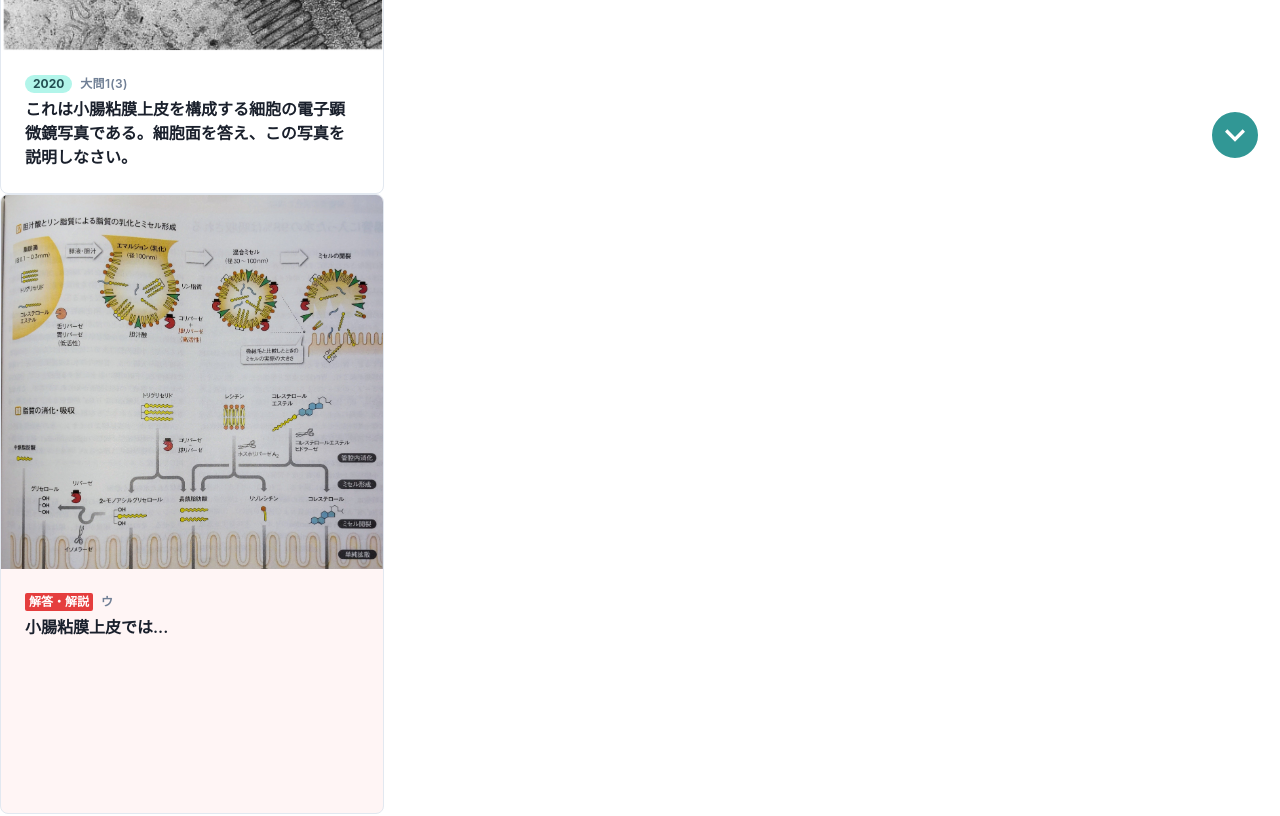
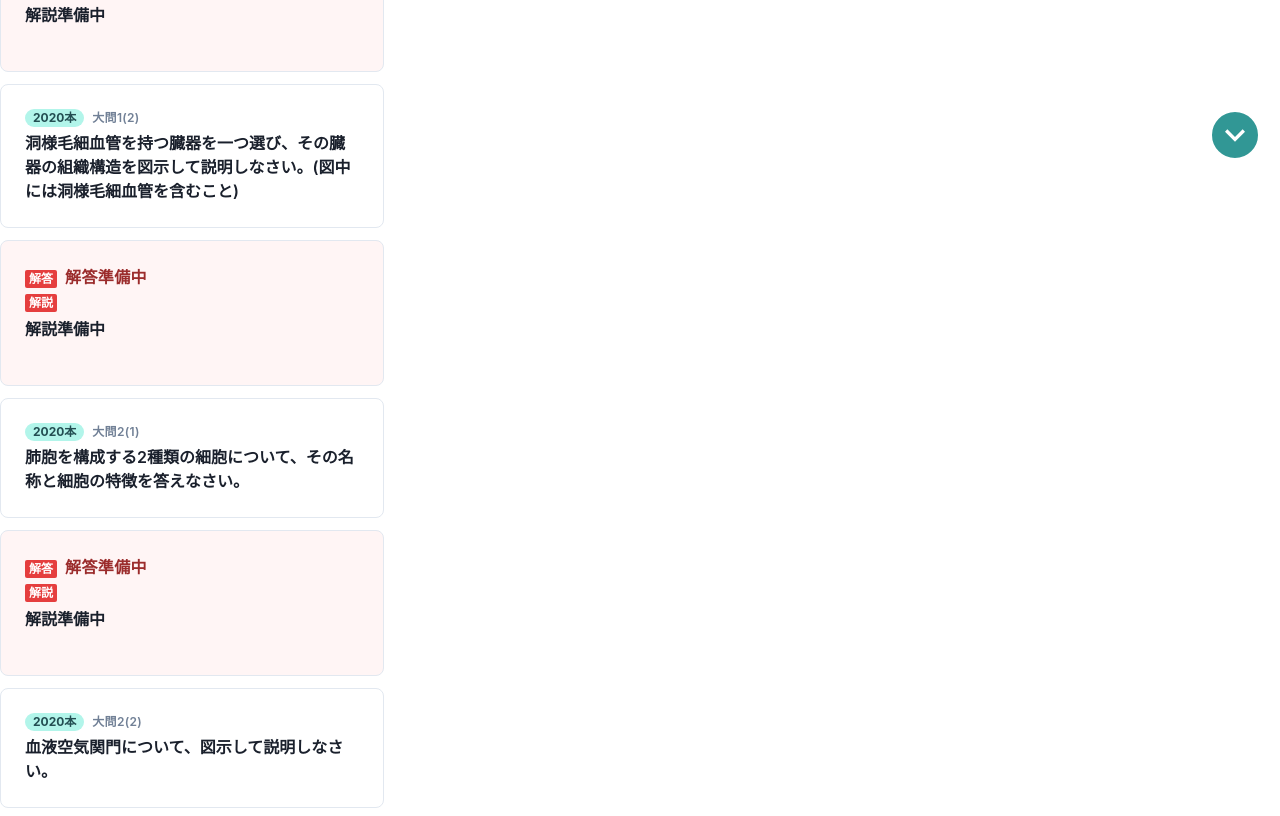
Before and after one commit to Igaki12/Anywhere-studying02, a React (Create React App) app: page / in a window 1280 px wide. Shown: the part 620-1436 px from the top of the page. Built offline with nearby package versions, Linux system fonts and the light colour scheme.

Commit message:
QuestionListとそれに付随するmap機能を整備

```diff
--- a/src/App.js
+++ b/src/App.js
@@ -4,22 +4,28 @@ import { Setting } from './components/Setting'
 import { ResultBar } from './components/ResultBar'
 import { QuestionsLog } from './components/QuestionsLog'
 import { ControlPanel } from './components/ControlPanel'
+import questionImg from './img/question/sample.png'
+import answerImg from './img/answer/sampleAnswer.JPG'
+import { useQuestionList } from './useQuestionList'
 
 function App() {
-  const property = {
-    imageUrl: '',
-    imageAlt: '（エラーにより写真が表示できません。）',
-    beds: 3,
-    baths: 2,
-    question:
-      'これは小腸粘膜上皮を構成する細胞の電子顕微鏡写真である。細胞面を答え、この写真を説明しなさい。',
-    answer: '小腸粘膜上皮では...',
-    reviewCount: 34,
-    rating: 4,
-    year: 2020,
-    details: '大問1(3)',
-    answerNum: 'ウ',
-  }
+  const {showQuestionList} = useQuestionList();
+  const questionList = showQuestionList();
+  // const questionList = {
+  //   questionImgUrl: questionImg,
+  //   answerImgUrl: answerImg,
+  //   imageAlt: '（エラーにより写真が表示できません。）',
+  //   beds: 3,
+  //   baths: 2,
+  //   question:
+  //     'これは小腸粘膜上皮を構成する細胞の電子顕微鏡写真である。細胞面を答え、この写真を説明しなさい。',
+  //   answer: '小腸粘膜上皮では...',
+  //   reviewCount: 34,
+  //   rating: 4,
+  //   year: 2020,
+  //   details: '大問1(3)',
+  //   answerNum: 'ウ',
+  // }
 
   return (
     <>
@@ -28,7 +34,7 @@ function App() {
       </Heading>
       <Setting />
       <ResultBar />
-      <QuestionsLog questionsList={property} />
+      <QuestionsLog questionList={questionList} />
 
       <Stack direction={'row'} m="2">
         <Button colorScheme="blue" size="md">
--- a/src/components/QuestionsLog.js
+++ b/src/components/QuestionsLog.js
@@ -2,16 +2,91 @@ import { Image, Box, Badge } from '@chakra-ui/react'
 import questionImg from '../img/question/sample.png'
 import answerImg from '../img/answer/sampleAnswer.JPG'
 
-export const QuestionsLog = ({ questionsList }) => {
+export const QuestionsLog = ({ questionList }) => {
   return (
-    <>
-      <Box maxW="sm" borderWidth="1px" borderRadius="lg" overflow="hidden">
-        <Image src={questionImg} alt={questionsList.imageAlt} />
+    <ul>
+      {questionList.map((group) =>
+        group.groupContents.map((question, index) => (
+          <>
+            <Box
+              maxW="sm"
+              borderWidth="1px"
+              borderRadius="lg"
+              overflow="hidden"
+              mb={3}
+              mt="3"
+            >
+              {question.questionImg.map((image) => (
+                <Image src={image} alt="写真読み込みエラー" />
+              ))}
+              <Box p="6">
+                <Box display="flex" alignItems="baseline">
+                  <Badge borderRadius="full" px="2" colorScheme="teal">
+                    {group.groupTag}
+                  </Badge>
+                  <Box
+                    color="gray.500"
+                    fontWeight="semibold"
+                    letterSpacing="wide"
+                    fontSize="xs"
+                    textTransform="uppercase"
+                    ml="2"
+                  >
+                    {question.detailInfo}
+                  </Box>
+                </Box>
+
+                <Box mt="1" fontWeight="semibold" as="h4" lineHeight="tight">
+                  {question.questionSentence}
+                </Box>
+              </Box>
+            </Box>
+            <Box
+              maxW="sm"
+              borderWidth="1px"
+              borderRadius="lg"
+              overflow="hidden"
+              bg={'red.50'}
+              pb="20px"
+            >
+              {question.answerImg.map((image) => (
+                <Image src={image} alt="写真読み込みエラー" />
+              ))}
+
+              <Box p="6">
+                <Box display="flex" alignItems="baseline">
+                  <Badge variant="solid" colorScheme="red">
+                    解答
+                  </Badge>
+                  <Box
+                    color="red.700"
+                    fontWeight="semibold"
+                    letterSpacing="wide"
+                    fontSize=""
+                    textTransform="uppercase"
+                    ml="2"
+                  >
+                    {question.answer ? question.answer : "解答準備中"}
+                  </Box>
+                </Box>
+                <Badge variant="solid" colorScheme="red">
+                  解説
+                </Badge>
+                <Box mt="1" fontWeight="semibold" as="h4" lineHeight="tight">
+                  {question.commentary ? question.commentary : "解説準備中"}
+                </Box>
+              </Box>
+            </Box>
+          </>
+        )),
+      )}
+      {/* <Box maxW="sm" borderWidth="1px" borderRadius="lg" overflow="hidden">
+        <Image src={questionList.questionImg} alt={questionList.imageAlt} />
 
         <Box p="6">
           <Box display="flex" alignItems="baseline">
             <Badge borderRadius="full" px="2" colorScheme="teal">
-              {questionsList.year}
+              {questionList.year}
             </Badge>
             <Box
               color="gray.500"
@@ -21,12 +96,12 @@ export const QuestionsLog = ({ questionsList }) => {
               textTransform="uppercase"
               ml="2"
             >
-              {questionsList.details}
+              {questionList.details}
             </Box>
           </Box>
 
           <Box mt="1" fontWeight="semibold" as="h4" lineHeight="tight">
-            {questionsList.question}
+            {questionList.question}
           </Box>
         </Box>
       </Box>
@@ -38,7 +113,8 @@ export const QuestionsLog = ({ questionsList }) => {
         bg={'red.50'}
         pb="150px"
       >
-        <Image src={answerImg} alt={questionsList.imageAlt} />
+        <Image src={answerImg} alt={questionList.imageAlt} />
+        <Image src={questionList.answerImgUrl} alt={questionList.imageAlt} />
         <Box p="6">
           <Box display="flex" alignItems="baseline">
             <Badge variant="solid" colorScheme="red">
@@ -52,15 +128,15 @@ export const QuestionsLog = ({ questionsList }) => {
               textTransform="uppercase"
               ml="2"
             >
-              {questionsList.answerNum}
+              {questionList.answerNum}
             </Box>
           </Box>
 
           <Box mt="1" fontWeight="semibold" as="h4" lineHeight="tight">
-            {questionsList.answer}
+            {questionList.answer}
           </Box>
         </Box>
-      </Box>
-    </>
+      </Box> */}
+    </ul>
   )
 }
--- /dev/null
+++ b/src/useQuestionList.js
@@ -0,0 +1,75 @@
+import { useState } from 'react'
+import imageSample1 from './img/question/sample.png'
+import imageSample2 from './img/answer/sampleAnswer.JPG'
+
+export const useQuestionList = () => {
+  const [questionList, setQuestionList] = useState([
+    // ここに問題のリストを記述
+    {
+      groupTag: '2020本',
+      groupContents: [
+        {
+          detailInfo: '大問1(1)',
+          questionImg: [],
+          questionSentence: '洞様毛細血管について、その構造を説明しなさい。',
+          answerImg: [],
+          answer: '',
+          commentary: '',
+        },
+        {
+          detailInfo: '大問1(2)',
+          questionImg: [],
+          questionSentence:
+            '洞様毛細血管を持つ臓器を一つ選び、その臓器の組織構造を図示して説明しなさい。(図中には洞様毛細血管を含むこと)',
+          answerImg: [],
+          answer: '',
+          commentary: '',
+        },
+        {
+          detailInfo: '大問2(1)',
+          questionImg: [],
+          questionSentence:
+            '肺胞を構成する2種類の細胞について、その名称と細胞の特徴を答えなさい。',
+          answerImg: [],
+          answer: '',
+          commentary: '',
+        },
+        {
+          detailInfo: '大問2(2)',
+          questionImg: [],
+          questionSentence: '血液空気関門について、図示して説明しなさい。',
+          answerImg: [],
+          answer: '',
+          commentary: '',
+        },
+        {
+          detailInfo: '大問3(1)',
+          questionImg: [],
+          questionSentence:
+            '小腸の粘膜上皮を構成する細胞を全て挙げ、それぞれについて説明しなさい。',
+          answerImg: [],
+          answer: '',
+          commentary: '',
+        },
+        {
+          detailInfo: '大問3(2)',
+          questionImg: [imageSample1],
+          questionSentence:
+            'これは小腸粘膜上皮を構成する細胞の電子顕微鏡写真である。細胞面を答え、この写真を説明しなさい。',
+          answerImg: [imageSample2],
+          answer:
+            '小腸粘膜上皮では...........................................................................................................................',
+          commentary: 'くわしい解説',
+        },
+      ],
+    },
+  ])
+  const showQuestionList = () => {
+    console.log(questionList)
+    console.log(questionList[0].groupContents)
+    return questionList
+  }
+  return {
+    showQuestionList,
+  }
+}
```
Also changed, not shown: 7 other files (tests, documents, lock files or other folders).
